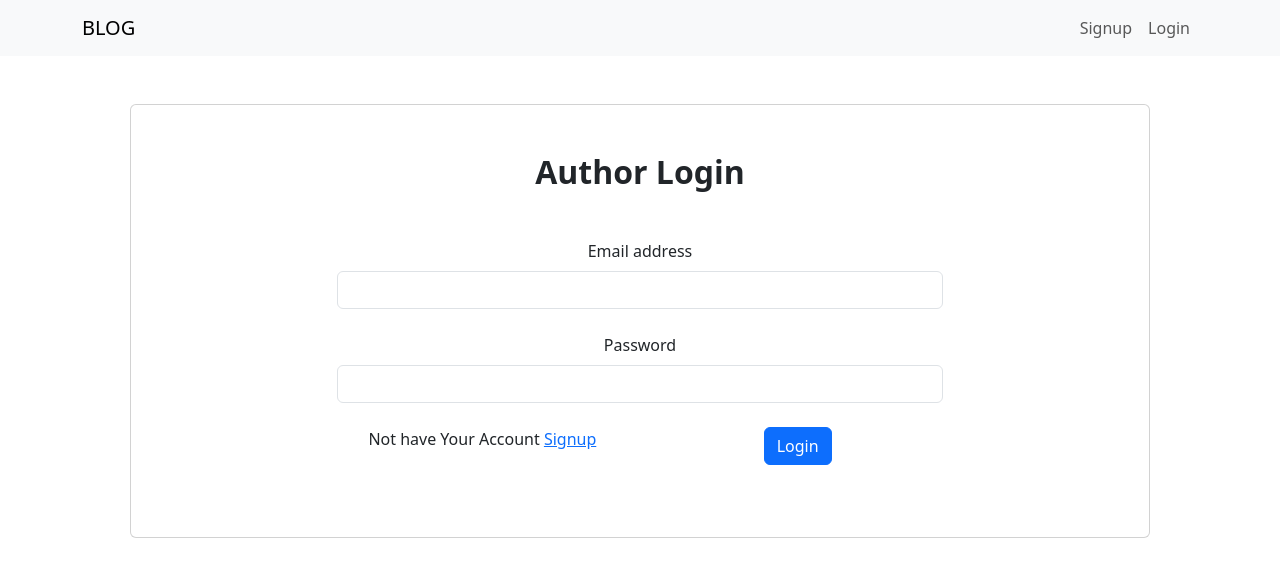
After one commit to ibrhmhmdy-MyProjects/Backend-PHP-BLOG, a PHP site: page /Admin/Login.php in a window 1280 px wide. The commit adds this page. Shown: the top 585 px of the page. Run offline with PHP 8.4, Linux system fonts and the light colour scheme.

```diff
--- /dev/null
+++ b/Admin/Login.php
@@ -0,0 +1,51 @@
+<?php require_once "inc/header.php" ?>
+
+<div class="container">
+  <div class="row">
+    <section class="text-center">
+      <div class="card mx-4 mx-md-5 my-5 shadow-5-strong">
+        <div class="card-body py-5 px-md-5">
+          <div class="row d-flex justify-content-center">
+            <div class="col-lg-8">
+              <h2 class="fw-bold mb-5">Author Login</h2>
+              <?php
+                if($Session->hasSession("errors")){
+                    $errors = $Session->Get("errors");
+                    foreach($errors as $error){
+                        echo "<div class='alert alert-danger'>$error</div>";
+                    }
+                    $Session->Clear("errors");
+                }
+              ?>
+              <form action="handlers/handleLogin.php" method="POST">
+                <!-- Email input -->
+                <div data-mdb-input-init class="form-outline mb-4">
+                  <label class="form-label" for="form3Example3">Email address</label>
+                  <input type="email" name="email" id="form3Example3" class="form-control" />
+                </div>
+
+                <!-- Password input -->
+                <div data-mdb-input-init class="form-outline mb-4">
+                  <label class="form-label" for="form3Example4">Password</label>
+                  <input type="password" name="password" id="form3Example4" class="form-control" />
+                </div>
+                <!-- Signup button -->
+                <div class="row">
+                  <div class="col-md-6">
+                    Not have Your Account <a href="../Register.php">Signup</a>
+                  </div>
+                  <div class="col-md-6">
+                    <!-- Login button -->
+                    <button type="submit" name="submit" data-mdb-button-init data-mdb-ripple-init class="btn btn-primary btn-block mb-4">
+                      Login
+                    </button>
+                  </div>
+                </div>
+              </form>
+            </div>
+          </div>
+        </div>
+      </div>
+    </section>
+  </div>
+</div>
--- a/Admin/classes/databases/MYSQL.php
+++ b/Admin/classes/databases/MYSQL.php
@@ -72,7 +72,20 @@ class MYSQL {
     $result = mysqli_num_rows($query_count);
     return $result;
   }
-
+  public function CountRowsByID($table,$id){
+    $query = new QueryBuilder();
+    $sql = $query->CountID($table,$id);
+    $query_count = mysqli_query($this->Connect(),$sql);
+    $result = mysqli_num_rows($query_count);
+    return $result;
+  }
+  public function CountRowsByWhere($table,$conditions){
+    $query = new QueryBuilder();
+    $sql = $query->CountWhere($table,$conditions);
+    $query_count = mysqli_query($this->Connect(),$sql);
+    $result = mysqli_num_rows($query_count);
+    return $result;
+  }
   public function getImageName($colName,$table,$id){
     $read_data = new QueryBuilder();
     $query = $read_data->SelectColsByID($colName,$table, $id);
--- a/Admin/classes/databases/QueryBuilder.php
+++ b/Admin/classes/databases/QueryBuilder.php
@@ -83,12 +83,12 @@ class QueryBuilder
     return "SELECT * FROM $table";
   }
 
-  public function CountRowsByID($table, $id)
+  public function CountID($table, $id)
   {
     return "SELECT * FROM $table WHERE id = '$id'";
   }
 
-  public function CountRowsByWhere($table, $conditions)
+  public function CountWhere($table, $conditions)
   {
     return "SELECT * FROM $table WHERE $conditions";
   }
--- a/Admin/inc/header.php
+++ b/Admin/inc/header.php
@@ -13,7 +13,7 @@
     <body>
         <nav class="navbar navbar-expand-lg bg-body-tertiary">
             <div class="container">
-                <a class="navbar-brand" href="index.php">BLOG</a>
+                <a class="navbar-brand" href="../index.php">BLOG</a>
                 <nav class="navbar-nav ml-auto">
                 <ul class="navbar-nav ms-auto mb-2 mb-lg-0">
                         <?php
@@ -23,8 +23,11 @@
                                 $username = $current_user['username'];
                                 $email = $current_user['email'];
                         ?>
+                        <?php
+                            $post_count = $db->CountRowsByWhere("posts","user_id='$user_id'");
+                        ?>
                         <li class="nav-item">
-                            <a class="nav-link" href="index.php?id=<?= $user_id; ?>"><?= $username ?></a>
+                            <a class="nav-link" href="index.php?id=<?= $user_id; ?>"><?= $username . "(" .$post_count . ")"; ?></a>
                         </li>
                         <li class="nav-item">
                             <a class="nav-link" href="handlers/handleLogout.php">Logout</a>
--- a/inc/header.php
+++ b/inc/header.php
@@ -23,7 +23,7 @@
                                 $email = $current_user['email'];
                         ?>
                         <li class="nav-item">
-                            <a class="nav-link" href="Admin/index.php?id=<?= $user_id; ?>"><?= $username ?></a>
+                            <a class="nav-link" href="Admin/index.php?id=<?= $user_id; ?>"><?= $username ?>(Admin)</a>
                         </li>
                         <li class="nav-item">
                             <a class="nav-link" href="handlers/handleLogout.php">Logout</a>
```
Also changed, not shown: Admin/Posts.php (deleted), 3 other files.
